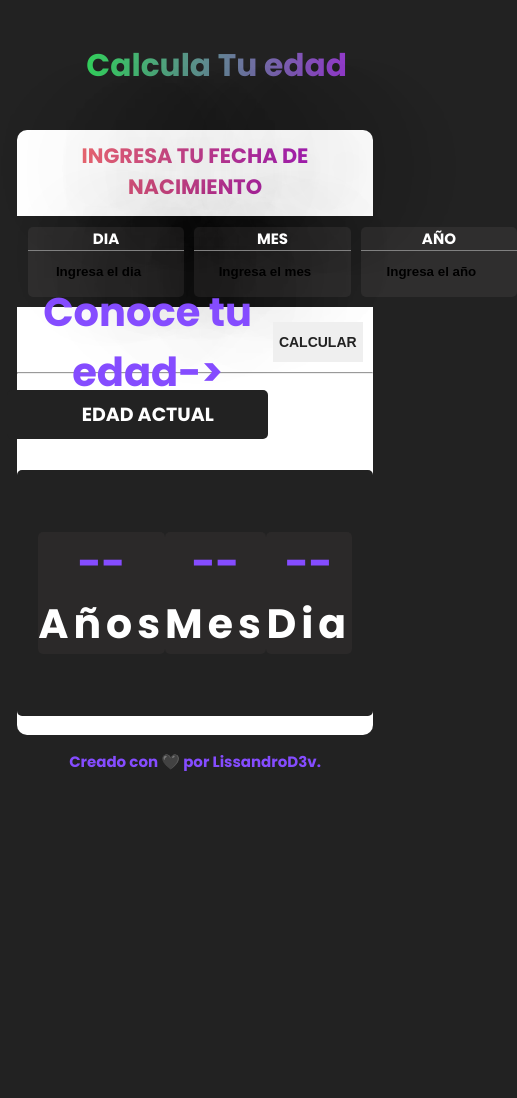
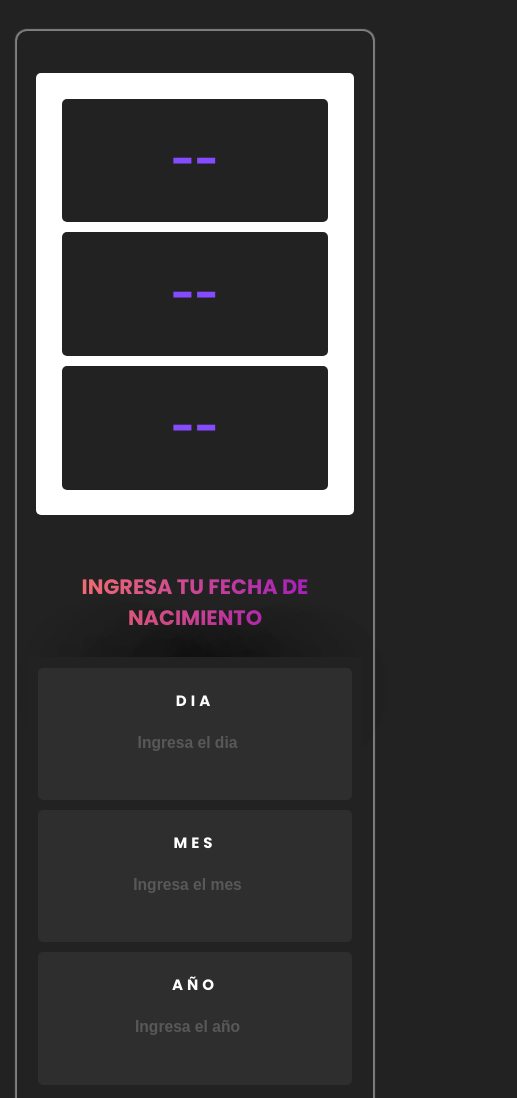
Before and after one commit to LuisD3vv/CalculadoraEdad, a plain HTML site: page index.html in a window 390 px wide. Shown: the top 1098 px of the page, 517 px wide, since content can reach past the window. Before the commit the page ends 844 px from the top, so only its background shows below. Drawn offline with Linux system fonts and the light colour scheme.

Commit message:
Responsive V1

```diff
--- a/Script.js
+++ b/Script.js
@@ -1,31 +1,40 @@
 
 function conversion() {
-    // Obtener los valores de los inputs
+    // Obtener los valores de los inputs en strings
 
     let dia_b = document.getElementById("dia").value;
     let mes_b = document.getElementById("mes").value;
     let anio_b = document.getElementById("anio").value;
 
+    const day = document.getElementById("dia_output")
+    const mes = document.getElementById("mes_output")
+    const anio = document.getElementById("anio_output")
+
+    let numberday = Number(dia_b)
+    let numbermonth = Number(mes_b)
+    let numberyear = Number(anio_b)
 
     // Asegurarse de que los campos no estén vacíos
     if (!dia_b || !mes_b || !anio_b) {
       alert("Por favor ingresa todos los datos.")
       return;
     }
-    else if (dia_b > 31 || mes_b > 12 || anio_b > 3000) {
-      alert("porfavor, ingresa correctamente los datos solicitados.");
-      return;
+    else if(numberday > 31 ) {
+        alert("El dia no debe ser mayor a 31");
+        return;
+    }
+    else if(numbermonth > 31 ) {
+        alert("El mes no debe ser mayor a 31");
+        return;
+    }
+    else if (numberyear > 3000 ) {
+        alert("El anio no debe ser mayor a 3000");
+        return;
     }
     else if (dia_b < 0 || mes_b < 0  || anio_b < 0 ) {
       alert("Los datos no deben de ser negativos");
       return;
     }
-
-    // Convertir las entradas a números
-    dia_b = parseInt(dia_b);
-    mes_b = parseInt(mes_b);
-    anio_b = parseInt(anio_b);
-
     // Obtener la fecha actual
     const fecha_actual = new Date();
     const dia_actual = fecha_actual.getDate();
--- a/index.html
+++ b/index.html
@@ -4,6 +4,10 @@
     <meta charset="UTF-8" />
     <meta name="viewport" content="width=device-width, initial-scale=1.0" />
     <link rel="preconnect" href="https://fonts.googleapis.com" />
+      <meta name="keywords" content="edad calcular facil caludar edad calculadora de edad">
+      <meta name="author" content="LissandroD3v">
+      <meta name="revised" content="sabado,9 de agosto del 2025">
+      <meta name="description" content="Pagina paara calcular la edad facilmente">
     <link rel="preconnect" href="https://fonts.gstatic.com" crossorigin />
     <link
       href="https://fonts.googleapis.com/css2?family=Poppins:ital,wght@0,700;1,400;1,800&display=swap"
@@ -68,12 +72,12 @@
         <button id="validarInputs" onclick="conversion()">
         Calcular</button>
       </div>
-      <hr />
+      <hr class="hr-desapear" />
       <h2 class="ctually">EDAD ACTUAL</h2>
       <section class="output_user">
-        <p id="anio_output">--<span>Años</span></p>
-        <p id="mes_output">--<span>Mes</span></p>
-        <p id="dia_output">--<span>Dia</span></p>
+        <p id="anio_output">--</p>
+        <p id="mes_output">--</p>
+        <p id="dia_output">--</p>
       </section>
     </div>
     <p class="gratefoul">Creado con &#128420; por LissandroD3v.</p>
--- a/styles.css
+++ b/styles.css
@@ -24,11 +24,20 @@ html {
 *:after {
   box-sizing: inherit;
 }
+
+.no-margin {
+    margin: 0;
+}
+.no-padding {
+    padding: 0;
+}
 Body {
   background-color: #222;
   font-family: var(--FuentePrincipal);
 }
 .contenedor {
+    display: flex;
+    flex-direction: column;
   background-color: var(--White);
   margin: 1rem auto;
   width: min(60rem, 95%);
@@ -192,20 +201,90 @@ button {
 }
 button:hover {
     border-radius: 10px;
-
     background-color: var(--Purple_500);
     color: var(--White);
-transition:all ease 0.3s;
-width: 150px;
+    transition:all ease 0.3s;
+    width: 150px;
 }
 button:focus {
-  border-radius: 10px;
-
+    border-radius: 10px;
     background-color: var(--Purple_500);
     color: var(--White);
-transition:all ease 0.3s;
-width: 150px;
+    transition:all ease 0.3s;
+    width: 150px;
 }
 button:active {
   border: 3px solid black;
 }
+
+@media (max-width: 45rem) {
+    .contenedor {height: 100%;
+    background-color: transparent;
+    box-shadow: 0 0 1px 2px grey;
+    padding: 1rem}
+    .input_user {flex-direction: column;
+    }
+    .middle {
+        order: 1;
+        height: 100%;
+        flex-direction: column;
+        background-color: var(--White);
+    }
+    .output_user {
+        order: -1;
+        flex-direction: column;
+        border-radius: 0;
+        height: 100%;
+        width: 95%;
+        border-radius: 5px;
+        background-color: var(--White);
+
+    }
+    .nacimiento{
+        order: 0;
+padding: 1rem    }
+    .gratefoul,.main_head,.ctually ,hr  {
+        display: none;
+    }
+    .output_user p {
+        display: flex;
+        flex-direction: column;
+        padding: 3rem;
+        margin: 5px;
+        background-color: #222;
+    }
+    .campo {
+        padding: 2rem;
+    }
+    .campo:hover {
+        box-shadow: 0 0 1px 2px green;
+
+    }
+    label {
+        letter-spacing: 4px;
+        padding-bottom: 2rem;
+        }
+    input {
+        width: 100% !important;
+        border: none !important;
+        padding: 3rem ;
+    }
+    input:focus {
+        background-color: rgba(153, 153, 153, 0.13);
+    }
+    input::placeholder {
+        color: var(--White);
+        font-size: 1.5rem;
+        opacity: 20%;
+
+    }
+    #validarInputs {
+    background-color: var(--Purple_500);
+    width: 100%;
+    height: auto;
+    padding: 3rem;
+    font-size: 1.5rem;
+    font-weight: bold;
+    }
+
+}
```
